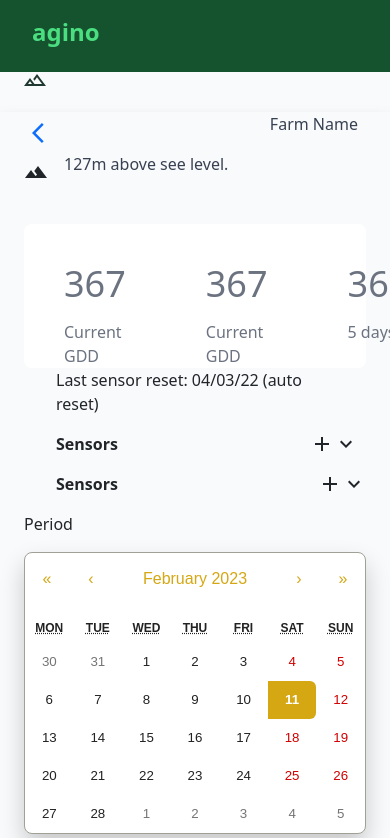
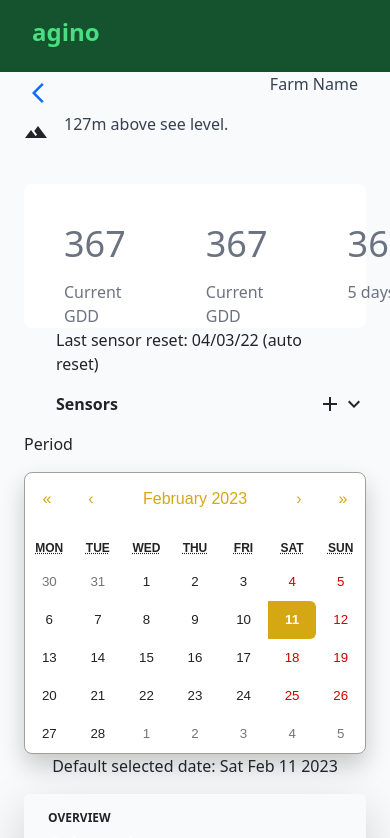
Before and after one commit to teshomenbret/Farm-Advisor-Client, a React (Create React App) app: page /field in a window 390 px wide. Shown: the top 838 px of the page. Built offline with nearby package versions, Linux system fonts and the light colour scheme.

Commit message:
resolved git conflict

```diff
--- a/src/pages/Field/field.pages.jsx
+++ b/src/pages/Field/field.pages.jsx
@@ -34,17 +34,15 @@ export default function  Field(){
     //     farms().then(farm =>setData(farm))
     //   },[])
     return(
-        <div className='bg-gray-50 lg:mx-96 sm:mx-80 md:mx-10'>
-            <div className='flex justify-start mx-4 mb-4'>
-                <img src={landscape} alt="" />
-                <p className='ml-8'>{farm&&farm[0].fields[0].altitude+" above sea level"}</p>
-            </div>
-        <div>
+        // <div className='bg-gray-50 lg:mx-96 sm:mx-80 md:mx-10'>
+        //     <div className='flex justify-start mx-4 mb-4'>
+        //         <img src={landscape} alt="" />
+        //         <p className='ml-8'>{farm&&farm[0].fields[0].altitude+" above sea level"}</p>
+        //     </div>
+        // <div>
 
-        <div>
+    <div>
          <Header/>
-        </div>
-
         <div className='bg-gray-50 bg-g lg:mx-60 px-6'>
 
                 <div className="justify-between md:items-center md:flex mb-8 ">
@@ -56,18 +54,18 @@ export default function  Field(){
             <FieldInfoCard/>
             <p className='mx-8'>Last sensor reset: 04/03/22 (auto reset)</p>
             <div>
-                <div className='flex justify-between w-full'>
+                {/* <div className='flex justify-between w-full'>
                     <p className='mx-8 font-bold'>Sensors</p>
                     <div className='flex justify-between mx-4 w-8'>
                     <AddIcon onClick={addSensor} />
                     <KeyboardArrowDownIcon onClick={toggleShowSensor}/>
                     </div>
-                </div>
+                </div> */}
                 <div className='flex justify-between '>
                     <p className='mx-8 font-bold w-2/3'>Sensors</p>
                     <div className='flex justify-evenly'>
-                        <AddIcon/>
-                        <KeyboardArrowDownIcon/>
+                        <AddIcon onClick={addSensor}/>
+                        <KeyboardArrowDownIcon onClick={toggleShowSensor}/>
                     </div>
                 </div>
 
@@ -98,10 +96,21 @@ export default function  Field(){
         </div>
         </div>
 
-        {/* kvhdfhvsdhvsd */}
+    //     {/* kvhdfhvsdhvsd */}
 
 
-        {sensor&&(<>
+
+    //     </div>
+    // </div>
+
+    )
+
+}
+
+
+
+
+{/* {sensor&&(<>
             <div
             className="justify-center items-center flex overflow-x-hidden overflow-y-auto fixed inset-0 z-50 outline-none focus:outline-none"
           >
@@ -112,9 +121,4 @@ export default function  Field(){
             </div>
           </div>
           <div className="opacity-25 fixed inset-0 z-40 bg-black"></div>
-          </>)}
-    </div>
-
-    )
-
-}
+          </>)} */}
```
